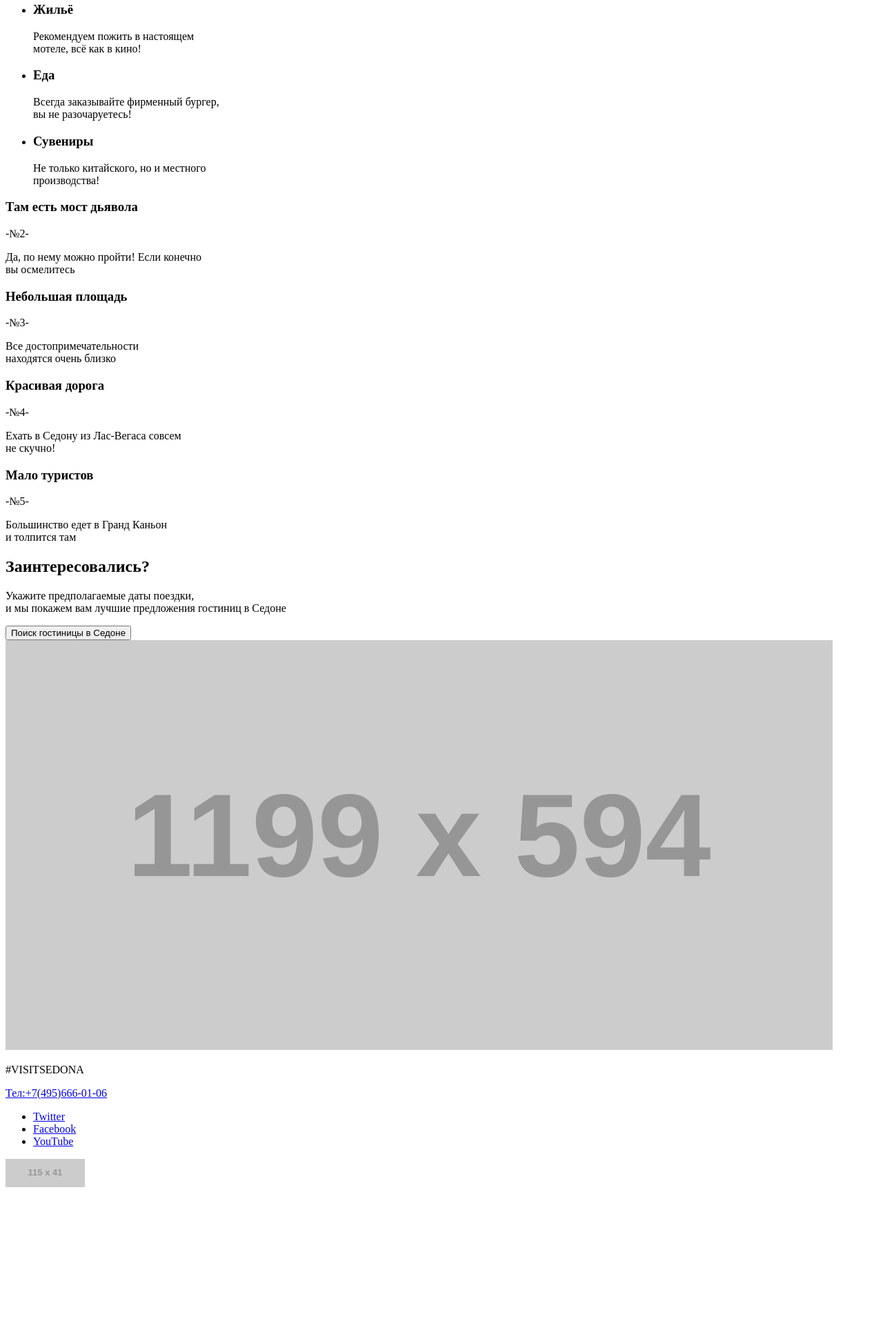
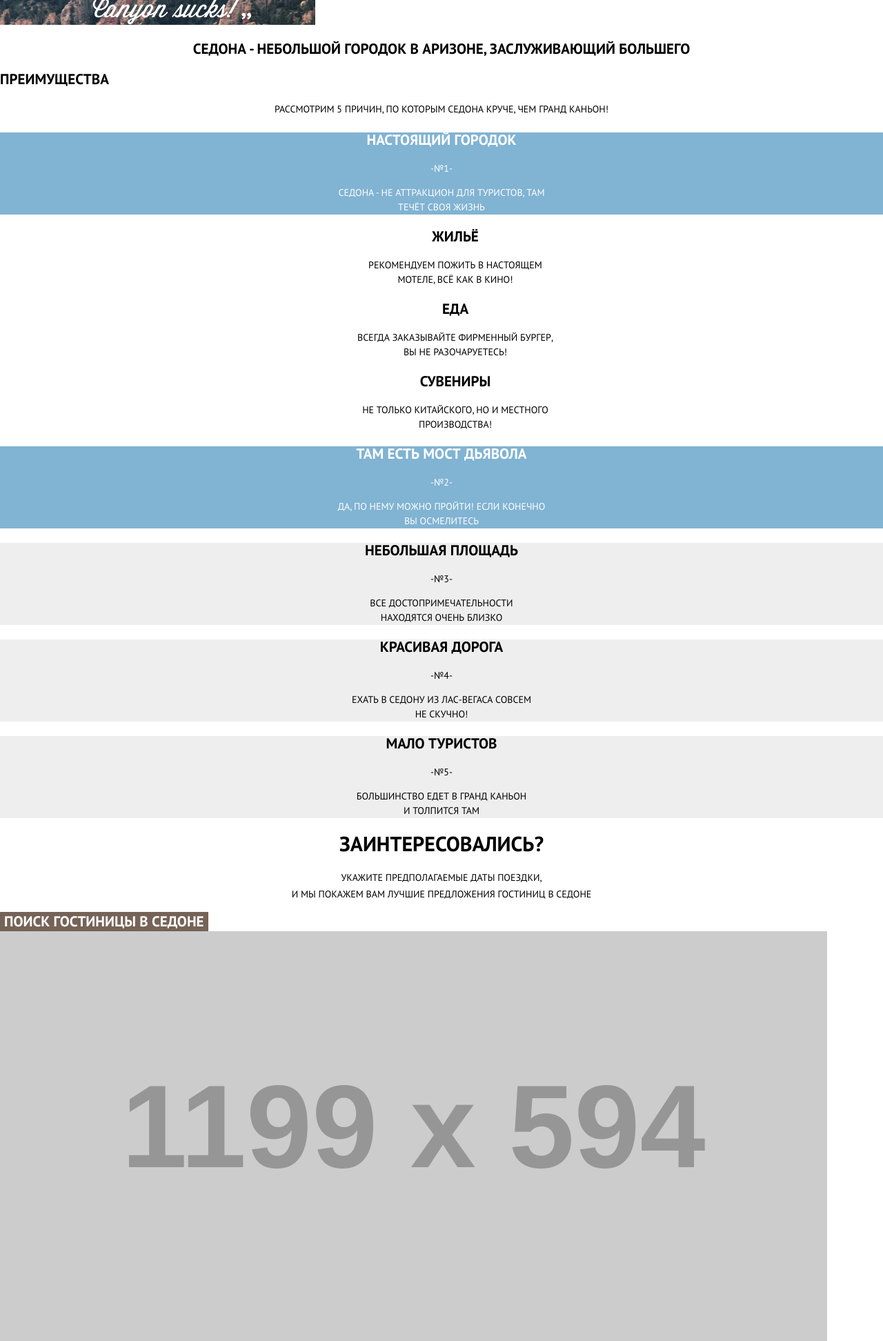
Before and after one commit to anastasiiguz/1402343-sedona-29, a plain HTML site: page index.html in a window 1280 px wide. Shown: the part 525-2469 px from the top of the page at 69% size. Before the commit the page ends 2266 px from the top, so only its background shows below. Drawn offline with Linux system fonts and the light colour scheme; placeholder pictures from the web are drawn by us.

Commit message:
Внесены изменения в разметку главной страницы, добавлена базовая стилизация главной страницы

```diff
--- /dev/null
+++ b/css/style.css
@@ -0,0 +1,179 @@
+:root {
+  --basic-black: #000000;
+  --basic-white: #FFFFFF;
+  --main-color: #81B3D2;
+  --secondary-color: #766357;
+  --bakground-light: #EEEEEE;
+  --background-main: #888888;
+
+  --button-click-dark: #503E33;
+  --button-hover-dark: #604E43;
+  --button-click-light: #5496BD;
+  --button-hover-light: #669EC0;
+
+  --form-field: #F2F2F2;
+  --form-field-hover: #EBEBEB;
+
+  --copyright-dark: #231F20;
+  --copyright-click: #BDBBBC;
+  --sort-light: #CACACA;
+  --icon-light: #A9A9A9;
+  --small-text: #333333;
+  --rate-text: #666666;
+}
+
+body {
+  min-width: 1200px;
+  margin: 0;
+  padding: 0;
+  font-family: "PT Sans", Arial, sans-serif;
+  font-size: 14px;
+  line-height: 26px;
+  font-weight: 400;
+  color: var(--basic-black);
+  text-transform: uppercase;
+  background-color: var(--basic-white);
+  background-position: top center;
+  background-repeat: no-repeat;
+}
+
+.page a {
+  text-decoration: none;
+}
+
+img {
+  max-width: 100%;
+  height: auto;
+}
+
+.main-navigation {
+  font-size: 14px;
+  line-height: 26px;
+  font-weight: 700;
+  color: var(--basic-black);
+  background-color: var(--basic-white);
+}
+
+.site-navigation {
+  list-style: none;
+}
+
+.site-navigation a {
+  color: var(--basic-black);
+}
+
+.site-navigation a:hover,
+.site-navigation a:focus {
+  color: var(--main-color);
+}
+
+.welcome-image img {
+  background-image: url(../img/background-photo.png);
+  background-position: center;
+  background-repeat: no-repeat;
+}
+
+.page h1 {
+  font-size: 21px;
+  line-height: 26px;
+  font-weight: 700;
+  text-align: center;
+}
+
+.features-title {
+  text-align: center;
+}
+
+.feature-item {
+  font-size: 14px;
+  line-height: 21px;
+  font-weight: 400;
+  text-align: center;
+  background-color: var(--bakground-light);
+}
+
+.feauture-block {
+  background-color: var(--main-color);
+  color: var(--basic-white)
+}
+
+.feature-subtitle {
+  font-size: 21px;
+  line-height: 21px;
+  font-weight: 700;
+  text-align: center;
+}
+
+.sub-features-list {
+  list-style: none;
+  text-align: center
+}
+
+.sub-feature-item p {
+  font-size: 14px;
+  line-height: 21px;
+  font-weight: 400;
+  text-align: center;
+}
+
+.search-title {
+  font-size: 30px;
+  line-height: 24px;
+  font-weight: 700;
+  text-align: center;
+}
+
+.search p {
+  font-size: 14px;
+  line-height: 24px;
+  font-weight: 400;
+  text-align: center;
+}
+
+.button-search {
+  font-family: inherit;
+  font-size: 21px;
+  line-height: 26px;
+  font-weight: 700;
+  text-align: center;
+  vertical-align: middle;
+  text-transform: uppercase;
+  background-color: var(--secondary-color);
+  color: var(--basic-white);
+  border: none;
+}
+
+.button-search:hover,
+.button-search:focus {
+  background-color: var(--button-hover-dark);
+}
+
+.button-search:active {
+  background-color: var(--button-click-dark);
+}
+
+.page-footer a {
+  text-decoration: none;
+  color: var(--basic-black);
+}
+
+.wrap {
+  font-size: 21px;
+  line-height: 26px;
+  font-weight: 700;
+  text-align: center;
+  color: var(--basic-black);
+}
+
+.socials ul {
+  list-style: none;
+  text-align: center;
+}
+
+.copyright {
+  font-size: 14px;
+  line-height: 26px;
+  font-weight: 400;
+  color: var(--basic-black);
+  text-align: center;
+}
--- a/index.html
+++ b/index.html
@@ -1,18 +1,21 @@
 <!DOCTYPE html>
-<html lang="ru">
+<html class="page" lang="ru">
 
 <head>
   <meta charset="utf-8">
   <title>Седона</title>
+  <link href="https://fonts.googleapis.com/css2?family=PT+Sans:wght@400;700&display=swap" rel="stylesheet">
+  <link href="css/normalize.css" rel="stylesheet">
+  <link href="css/style.css" rel="stylesheet">
 </head>
 
-<body>
-  <header>
-    <a>
+<body class="page-body">
+  <header class="main-header">
+    <a class="main-logo">
       <img src="https://via.placeholder.com/138x70" alt="Логотип Седона" width="138" height="70">
     </a>
-    <nav>
-      <ul>
+    <nav class="main-navigation">
+      <ul class="site-navigation">
         <li><a href="blank.html">Информация</a></li>
         <li><a href="blank.html">Фото и видео</a></li>
         <li><a href="blank.html">Карта штата</a></li>
@@ -20,109 +23,108 @@
       </ul>
     </nav>
   </header>
-  <main>
-    <p>
-      <img src="img/Shape1.png" alt="Welcome" width="188" height="45">
-      <img src="img/Shape2.png" alt="To the gorgeous" width="256" height="29">
-      <img src="img/Shape3.png" alt="Sedona" width="457" height="213">
+  <main class="container">
+    <p class="welcome-image">
+      <img src="img/welcome.svg" alt="Welcome" width="457" height="351">
     </p>
     <h1>Седона - небольшой городок в Аризоне, заслуживающий большего</h1>
-    <section>
-      <h2>Преимущества</h2>
-      <p>
+    <section class="features">
+      <h2 class="visually-hidden">Преимущества</h2>
+      <p class="features-title">
         Рассмотрим 5 причин, по которым Седона круче, чем Гранд Каньон!
       </p>
-      <section>
-        <h3>Настоящий городок</h3>
+      <div class="feature-item feauture-block">
+        <h3 class="feature-subtitle">Настоящий городок</h3>
         <span>-№1-</span>
         <p>
-          Седона - не аттракцион для туристов, там
-          <br>
+          Седона - не аттракцион для туристов, там<br>
           течёт своя жизнь
         </p>
-        <ul>
-          <li>
-            <h3>Жильё</h3>
+      </div>
+      <ul class="sub-features-list">
+        <li class="sub-feature-item">
+          <h3 class="feature-subtitle">Жильё</h3>
           <p>
-              Рекомендуем пожить в настоящем
-              <br>
+            Рекомендуем пожить в настоящем<br>
             мотеле, всё как в кино!
           </p>
         </li>
-          <li>
-            <h3>Еда</h3>
+        <li class="sub-feature-item">
+          <h3 class="feature-subtitle">Еда</h3>
           <p>
-              Всегда заказывайте фирменный бургер,
-              <br>
+            Всегда заказывайте фирменный бургер,<br>
             вы не разочаруетесь!
           </p>
         </li>
-          <li>
-            <h3>Сувениры</h3>
+        <li class="sub-feature-item">
+          <h3 class="feature-subtitle">Сувениры</h3>
           <p>
-              Не только китайского, но и местного
-              <br>производства!
+            Не только китайского, но и местного<br>
+            производства!
           </p>
         </li>
       </ul>
-      </section>
-      <section>
-        <h3>Там есть мост дьявола</h3>
+      <div class="feature-item feauture-block">
+        <h3 class="feature-subtitle">Там есть мост дьявола</h3>
         <span>-№2-</span>
         <p>
-          Да, по нему можно пройти! Если конечно
-          <br>
+          Да, по нему можно пройти! Если конечно<br>
           вы осмелитесь
         </p>
-      </section>
-      <section>
-        <h3>Небольшая площадь</h3>
+      </div>
+      <div>
+        <div class="feature-item">
+          <h3 class="feature-subtitle">Небольшая площадь</h3>
           <span>-№3-</span>
           <p>
-          Все достопримечательности<br>находятся очень близко
+            Все достопримечательности<br> находятся очень близко
           </p>
-        <h3>Красивая дорога</h3>
+        </div>
+        <div class="feature-item">
+          <h3 class="feature-subtitle">Красивая дорога</h3>
           <span>-№4-</span>
           <p>
-          Ехать в Седону из Лас-Вегаса совсем
-          <br>
+            Ехать в Седону из Лас-Вегаса совсем<br>
             не скучно!
           </p>
-        <h3>Мало туристов</h3>
+        </div>
+        <div class="feature-item">
+          <h3 class="feature-subtitle">Мало туристов</h3>
           <span>-№5-</span>
           <p>
-          Большинство едет в Гранд Каньон
-          <br>
+            Большинство едет в Гранд Каньон<br>
             и толпится там
           </p>
-      </section>
-    </section>
-    <section>
-      <h2>Заинтересовались?</h2>
+        </div>
+      </div>
+
+      <div class="search">
+        <h2 class="search-title">Заинтересовались?</h2>
         <p>
-        Укажите предполагаемые даты поездки,
-        <br>
+          Укажите предполагаемые даты поездки,<br>
           и мы покажем вам лучшие предложения гостиниц в Седоне
         </p>
-      <button type="button">Поиск гостиницы в Седоне</button>
-      <img src="https://via.placeholder.com/1199x594" alt="Карта" width="1199" height="594">
+        <button type="button" class="button-search">Поиск гостиницы в Седоне</button>
+        <img src="https://via.placeholder.com/1199x594" alt="Карта" width="1199" height="594" class="map">
+      </div>
     </section>
   </main>
-  <footer>
-    <div>
+  <footer class="page-footer">
+    <div class="wrap">
       <p>
         #VISITSEDONA
       </p>
       <a href="tel:+74956660106">Тел:+7(495)666-01-06</a>
     </div>
-    <div>
+    <div class="socials">
       <ul>
-        <li><a href="blank.html">Twitter</a></li>
-        <li><a href="blank.html">Facebook</a></li>
-        <li><a href="blank.html">YouTube</a></li>
+        <li><a class="social-button" href="blank.html">Twitter</a></li>
+        <li><a class="social-button" href="blank.html">Facebook</a></li>
+        <li><a class="social-button" href="blank.html">YouTube</a></li>
       </ul>
     </div>
-    <p>
+    <p class="copyright">
+      Website by
       <a href="https://htmlacademy.ru/intensive/htmlcss">
         <img src="https://via.placeholder.com/115x41" alt="Логотип Академии" width="115" height="41">
       </a>
```
Also changed, not shown: css/normalize.css (added), img/background-photo.png (added), img/welcome.svg (added). Lines whose indentation alone changed are shown as unchanged.
